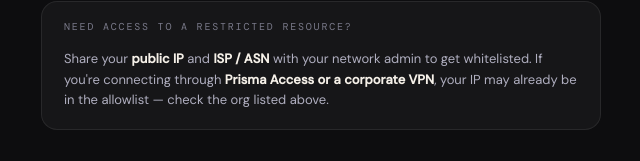
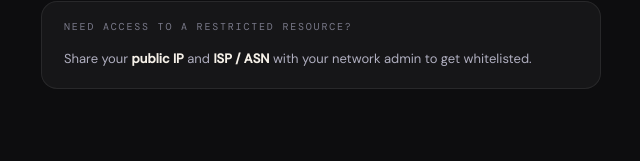
Before and after one commit to vasantpatel-xyz/home, a plain HTML site: page myip.html in a window 1280 px wide. Shown: the part 1180-1341 px from the top of the page, without its empty margins (319-959 px from the left). Drawn offline with nearby package versions, Linux system fonts and the light colour scheme; no server answers.

Commit message:
Remove Prisma/VPN hint from access request callout
Co-Authored-By: Claude Sonnet 4.6 <noreply@anthropic.com>

```diff
--- a/myip.html
+++ b/myip.html
@@ -101,7 +101,6 @@
       Your IP is not on the allowlist for <strong>pizza.vasantpatel.xyz</strong>.
       Click below — all your network info will be pre-filled in the email. Just hit send.
       <br><br>
-      If you're on <strong>Prisma Access or a corporate VPN</strong>, your egress IP may already be covered — check the org listed above.
     </div>
     <a class="request-btn not-ready" id="requestBtn" href="#">Preparing email…</a>
   </div>
@@ -111,7 +110,6 @@
     <div class="detail-header">Need access to a restricted resource?</div>
     <div style="font-size:13px;color:var(--smoke);line-height:1.6;">
       Share your <strong style="color:var(--cream)">public IP</strong> and <strong style="color:var(--cream)">ISP / ASN</strong> with your network admin to get whitelisted.
-      If you're connecting through <strong style="color:var(--cream)">Prisma Access or a corporate VPN</strong>, your IP may already be in the allowlist — check the org listed above.
     </div>
   </div>
 
```
